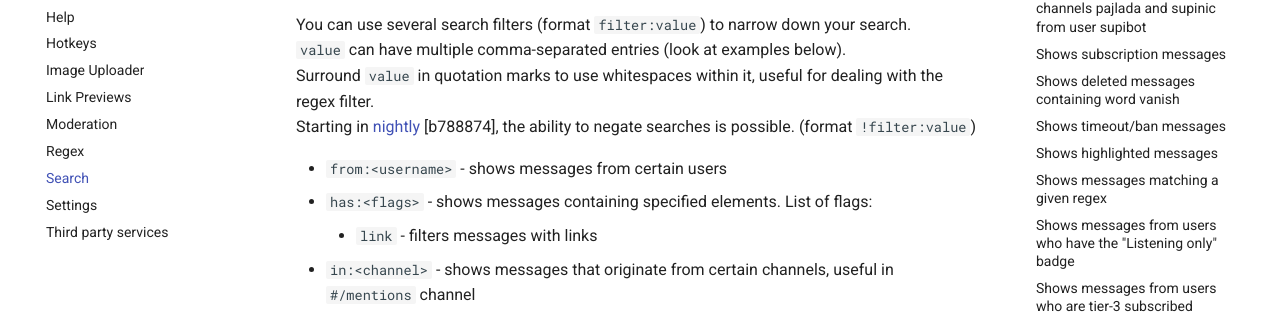
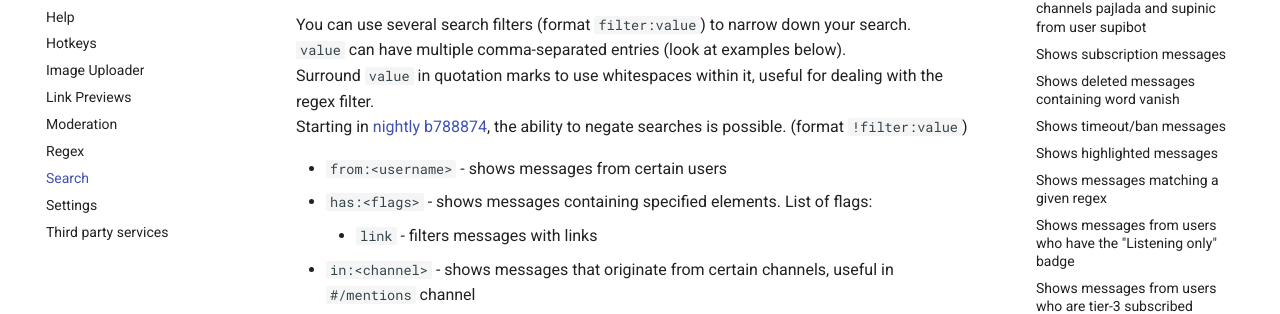
Before and after one commit to Chatterino/wiki, an MkDocs documentation site: the page built from docs/Search.md, in a window 1280 px wide and 900 px high. Shown: the part 310-624 px from the top of the window. Built offline with MkDocs 1.6.1 and Material for MkDocs 9.7.7, drawn with Linux system fonts in a browser that asks for light colours; comment, search, counter and statistics services are not loaded.

```diff
--- a/docs/Search.md
+++ b/docs/Search.md
@@ -80,6 +80,6 @@ Starting in [nightly][nightly] [b788874], the ability to negate searches is poss
 
 [^1]: Added in 2.4.0
 
-[b788874](https://github.com/Chatterino/chatterino2/commit/b788874)
+[b788874]: https://github.com/Chatterino/chatterino2/commit/b788874
 
 [nightly]: ../Help/#what-is-nightly-and-how-to-use-install-it
```
